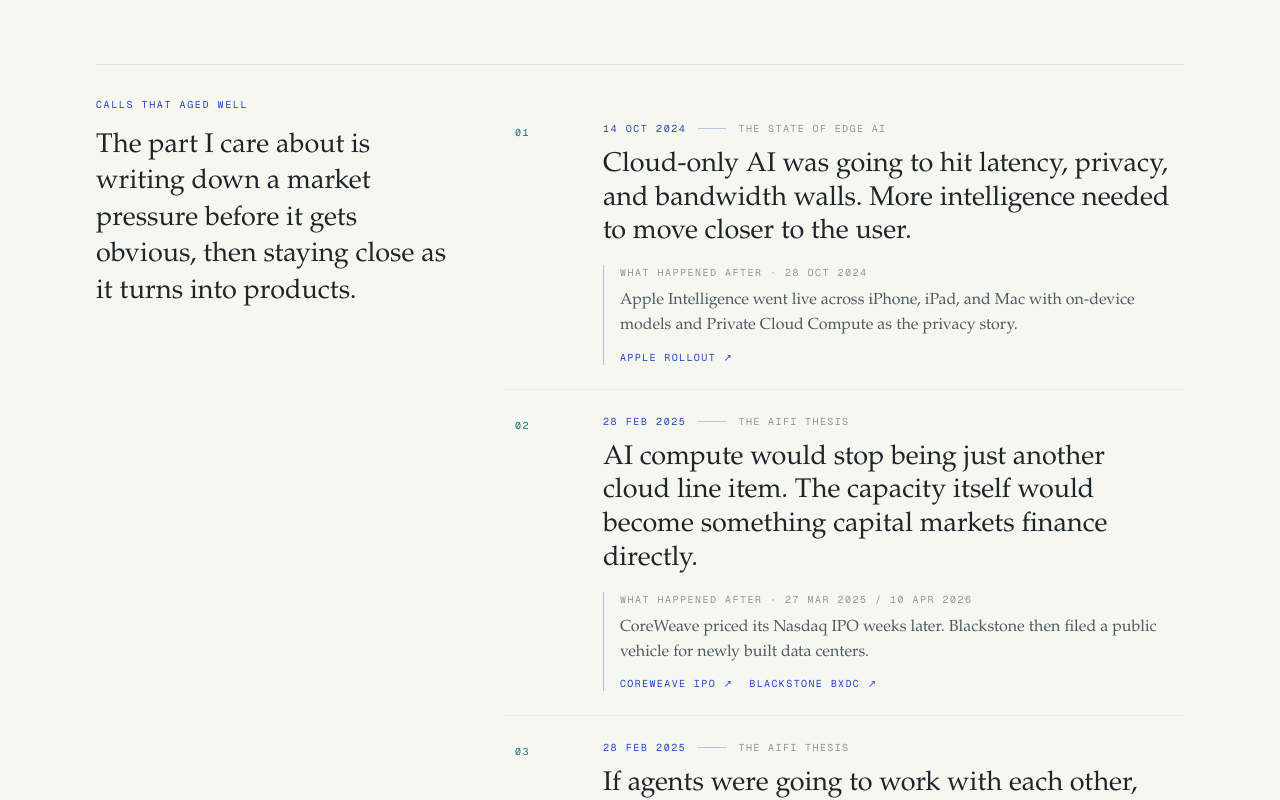
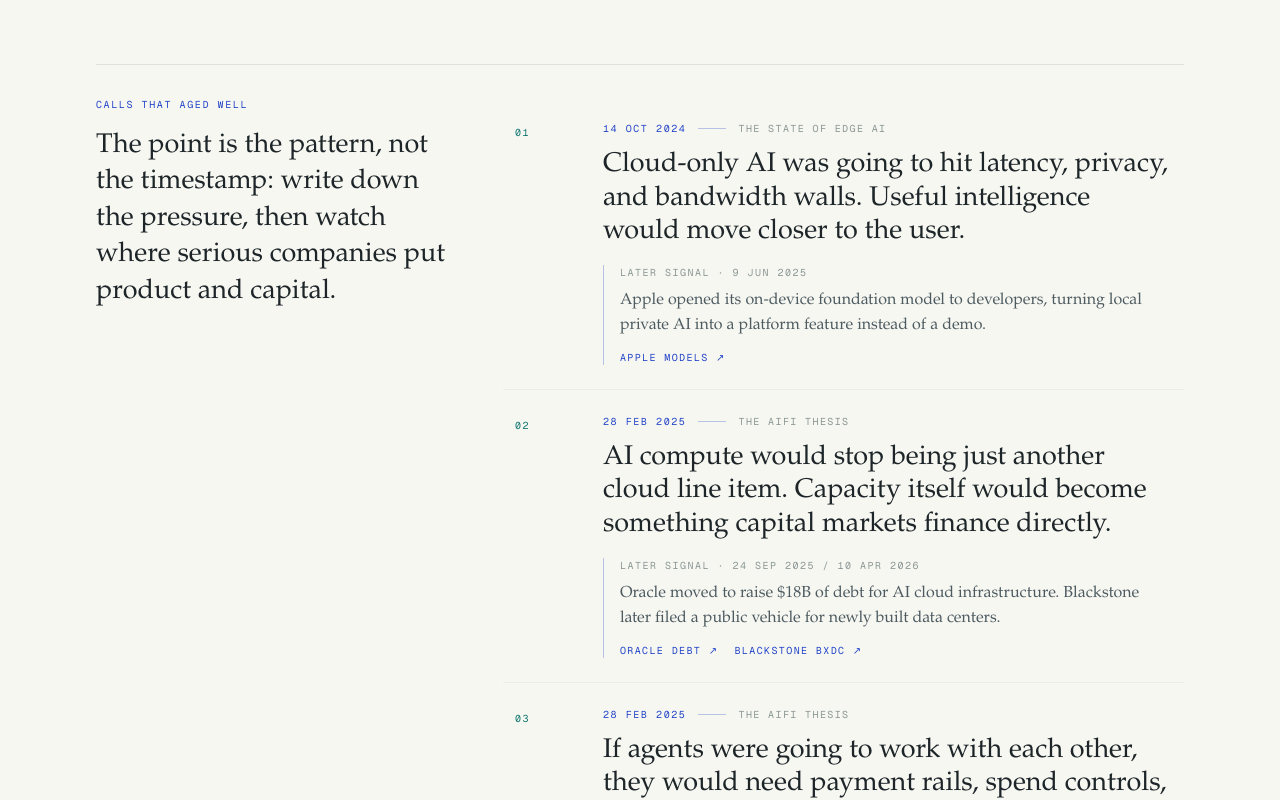
Before and after one commit to 0xadvait/personal_web, a Next.js app: page / in a window 1280 px wide. Shown: the part 1666-2466 px from the top of the page. Built offline with nearby package versions, Linux system fonts and the light colour scheme.

Commit message:
Strengthen dated calls narrative

```diff
--- a/src/components/Thesis.js
+++ b/src/components/Thesis.js
@@ -33,27 +33,30 @@ const datedCalls = [
     source: 'The State of Edge AI',
     sourceHref: 'https://peri-labs.github.io/docs/assets/files/The_State_of_Edge_AI.pdf',
     call:
-      'Cloud-only AI was going to hit latency, privacy, and bandwidth walls. More intelligence needed to move closer to the user.',
-    after: '28 Oct 2024',
+      'Cloud-only AI was going to hit latency, privacy, and bandwidth walls. Useful intelligence would move closer to the user.',
+    after: '9 Jun 2025',
     happened:
-      'Apple Intelligence went live across iPhone, iPad, and Mac with on-device models and Private Cloud Compute as the privacy story.',
-    evidence: 'Apple rollout',
-    evidenceHref:
-      'https://www.apple.com/newsroom/2024/10/apple-intelligence-is-available-today-on-iphone-ipad-and-mac/',
+      'Apple opened its on-device foundation model to developers, turning local private AI into a platform feature instead of a demo.',
+    evidenceLinks: [
+      {
+        label: 'Apple models',
+        href: 'https://machinelearning.apple.com/research/apple-foundation-models-2025-updates',
+      },
+    ],
   },
   {
     made: '28 Feb 2025',
     source: 'The AiFi Thesis',
     sourceHref: 'https://peri-labs.github.io/docs/assets/files/The_AiFi_Thesis.pdf',
     call:
-      'AI compute would stop being just another cloud line item. The capacity itself would become something capital markets finance directly.',
-    after: '27 Mar 2025 / 10 Apr 2026',
+      'AI compute would stop being just another cloud line item. Capacity itself would become something capital markets finance directly.',
+    after: '24 Sep 2025 / 10 Apr 2026',
     happened:
-      'CoreWeave priced its Nasdaq IPO weeks later. Blackstone then filed a public vehicle for newly built data centers.',
+      'Oracle moved to raise $18B of debt for AI cloud infrastructure. Blackstone later filed a public vehicle for newly built data centers.',
     evidenceLinks: [
       {
-        label: 'CoreWeave IPO',
-        href: 'https://investors.coreweave.com/news/news-details/2025/CoreWeave-Announces-Pricing-of-Initial-Public-Offering/default.aspx',
+        label: 'Oracle debt',
+        href: 'https://www.bloomberg.com/news/articles/2025-09-24/oracle-looks-to-raise-15-billion-from-corporate-bond-sale',
       },
       {
         label: 'Blackstone BXDC',
@@ -161,8 +164,8 @@ export default function Thesis() {
                   Calls that aged well
                 </div>
                 <p className="mt-4 max-w-xl font-serif text-[21px] leading-[1.35] text-fg sm:text-[27px]">
-                  The part I care about is writing down a market pressure before it gets obvious,
-                  then staying close as it turns into products.
+                  The point is the pattern, not the timestamp: write down the pressure, then watch
+                  where serious companies put product and capital.
                 </p>
               </div>
 
@@ -198,7 +201,7 @@ export default function Thesis() {
                       </p>
                       <div className="mt-4 border-l border-accent/30 pl-4">
                         <div className="font-mono text-[9px] uppercase tracking-[0.15em] text-fg-dim sm:text-[10px]">
-                          What happened after · {item.after}
+                          Later signal · {item.after}
                         </div>
                         <p className="mt-2 max-w-2xl font-serif text-[15px] leading-[1.55] text-fg-muted sm:text-[16px]">
                           {item.happened}
```
